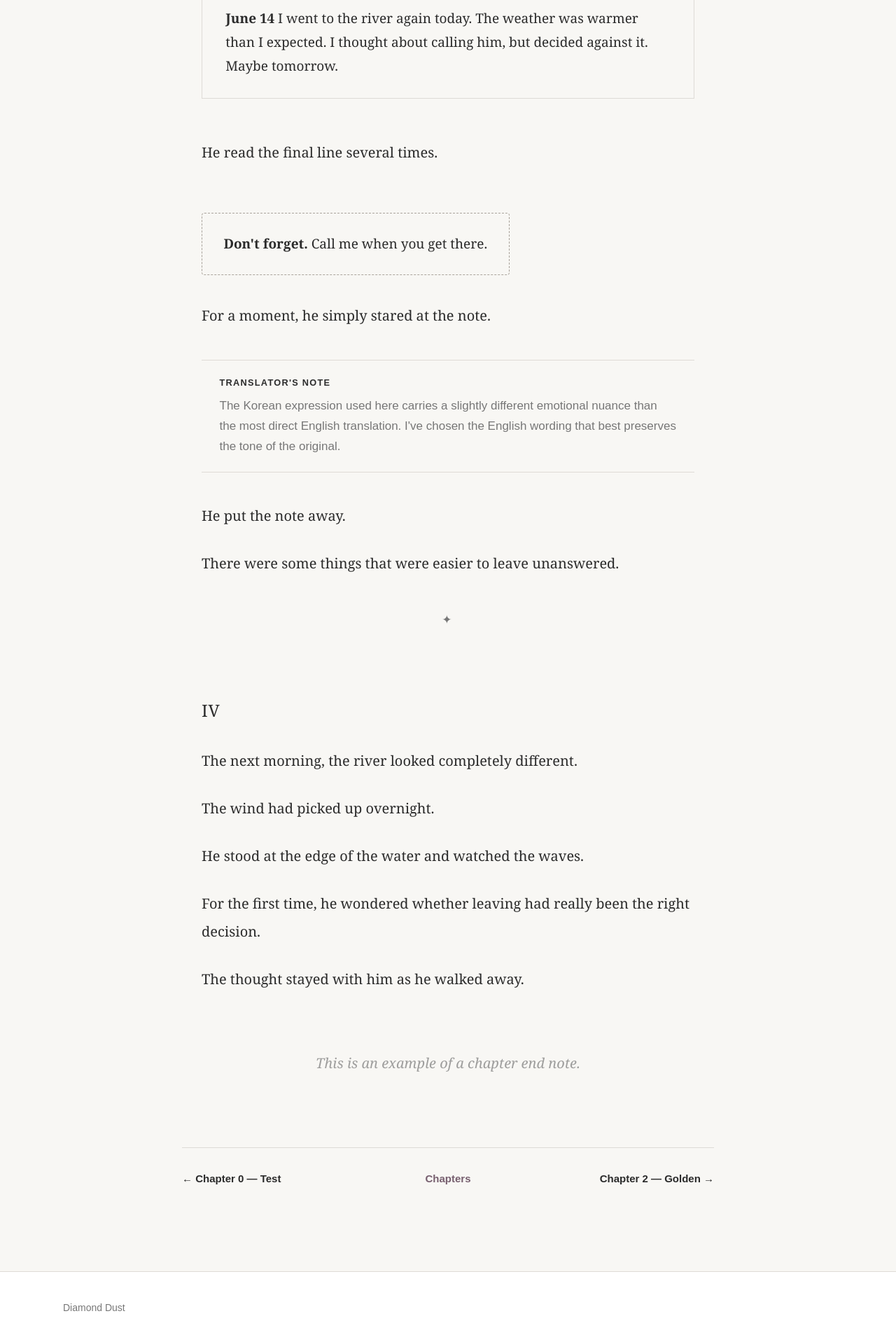
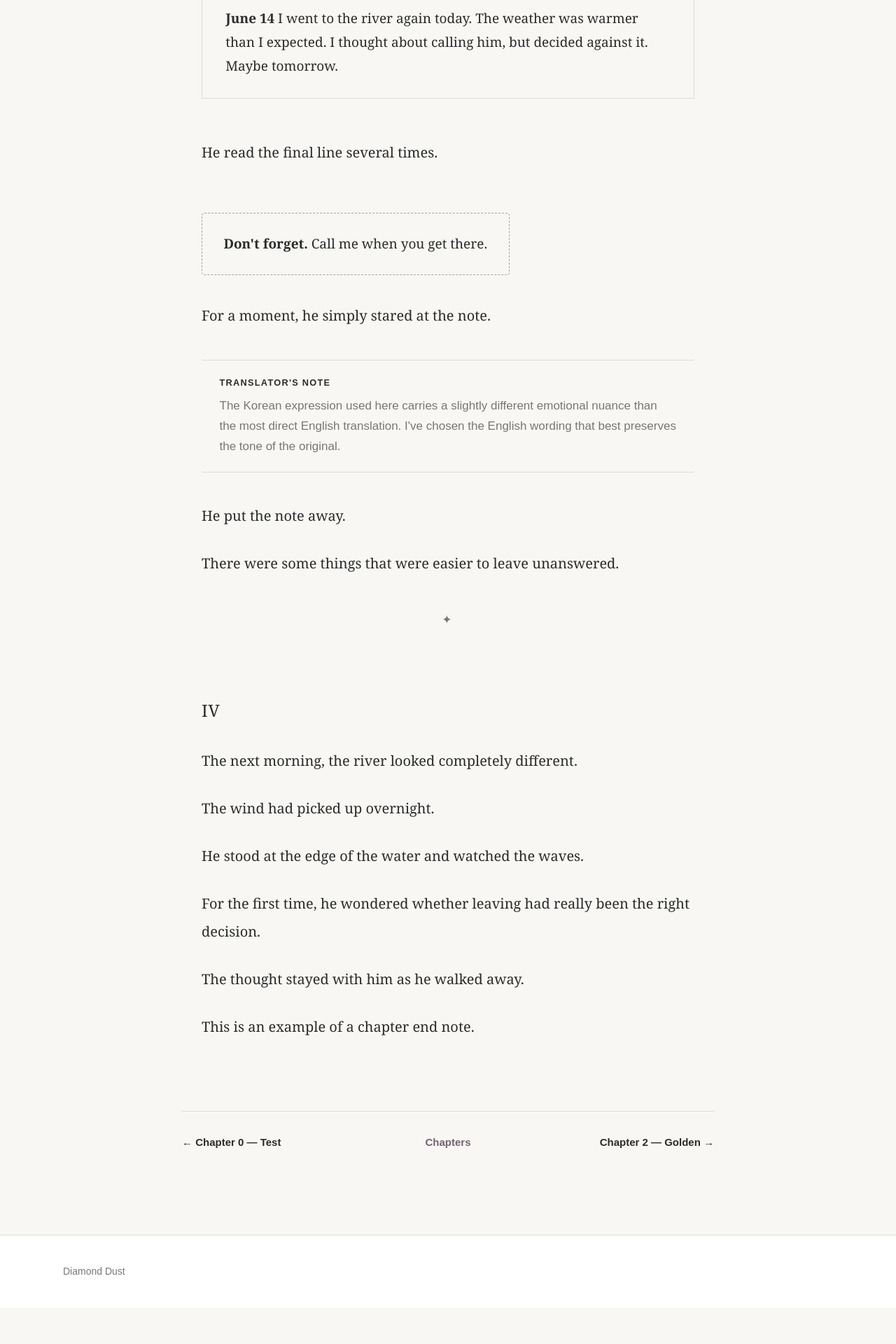
Before and after one commit to honeebuni/diamond-dust, a Jekyll site: the page built from _chapters/v1-1.md, in a window 1280 px wide. Shown: the part 2824-4744 px from the top of the page at 70% size. Built offline with Jekyll 4.4.1, drawn with Linux system fonts in a browser that asks for light colours; after the commit the page ends 4692 px from its top, so only the background shows below that.

Commit message:
Delete end note styles from style.css
Removed end note styles from chapter content.

```diff
--- a/assets/css/style.css
+++ b/assets/css/style.css
@@ -713,37 +713,6 @@ a:hover {
 
 
 /* ==================================
-   End Notes
-================================== */
-
-    .chapter-content .end-note {
-
-    margin-top: 4em;
-
-    color: var(--muted-text);
-
-    text-align: center;
-
-    font-style: italic;
-
-    opacity: 0.7;
-}
-
-.chapter-content .volume-end .end-note {
-    margin: 0 0 0.5em;
-
-    color: #555555;
-
-    font-size: 0.9em;
-    line-height: 1.6;
-
-    font-style: normal;
-
-    opacity: 1;
-}
-
-
-/* ==================================
    Reading Progress
 ================================== */
 
```
